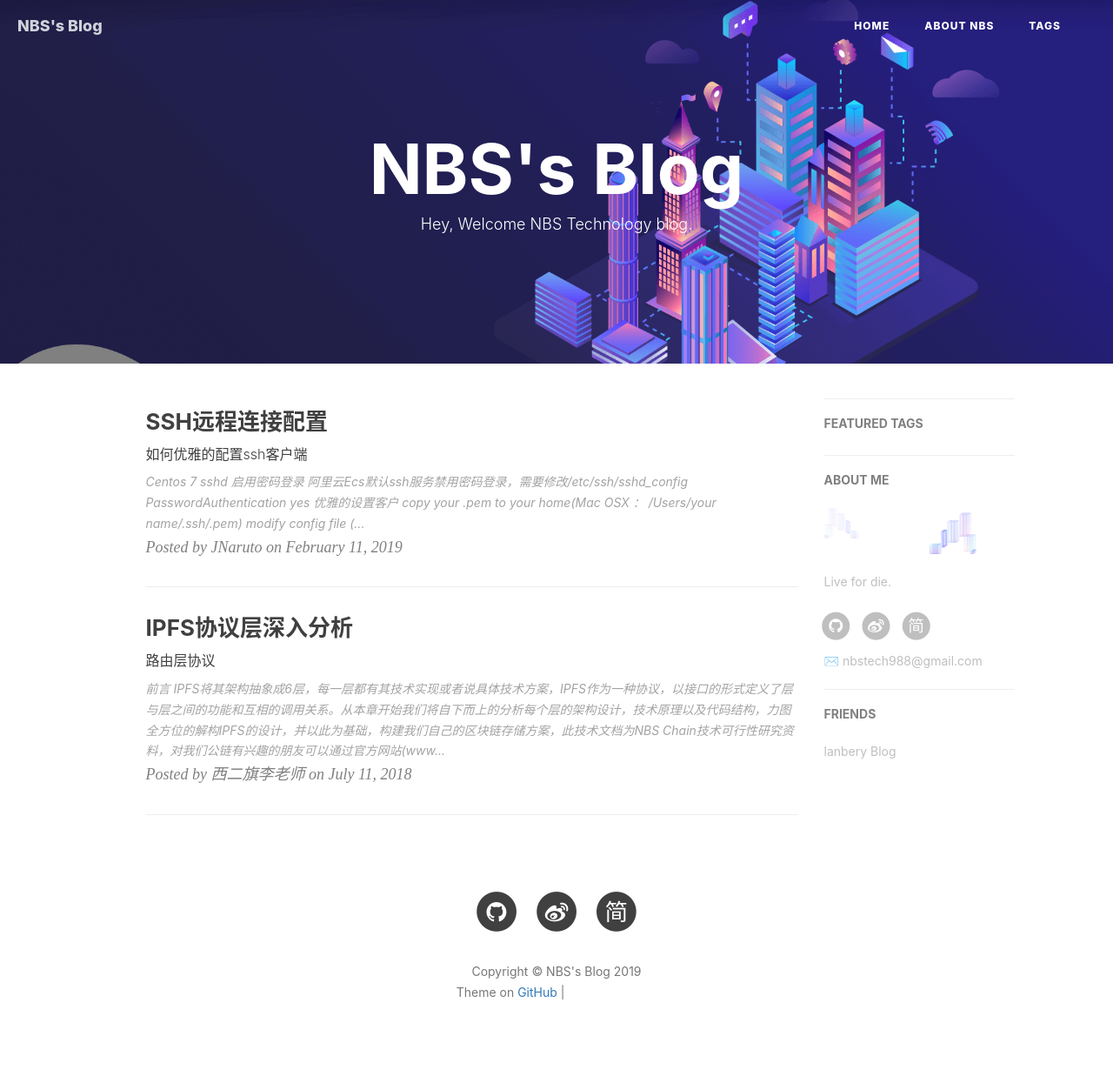
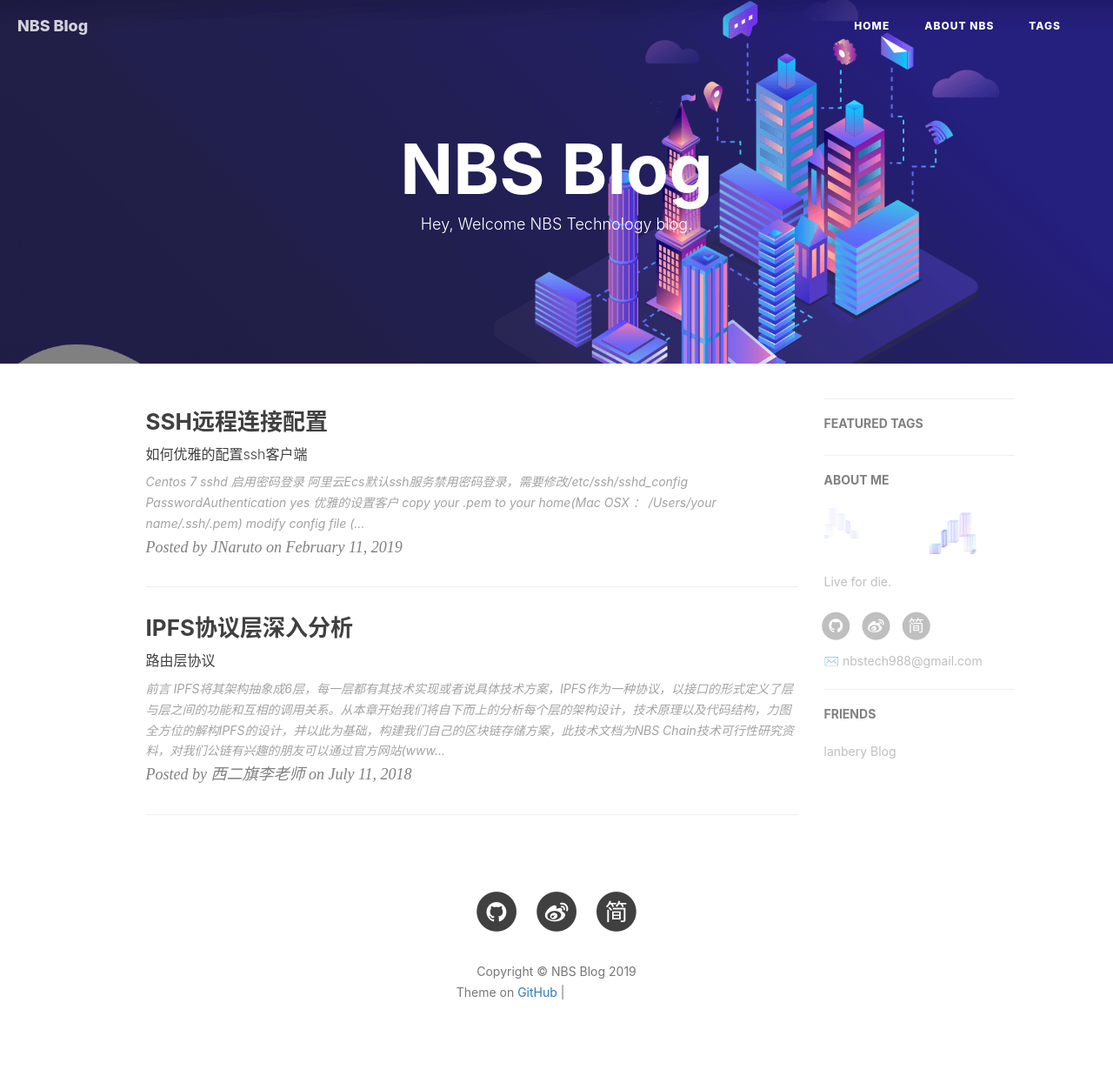
Before and after one commit to NBSChain/nbschain.github.io, a Jekyll site: the page built from index.html, in a window 1280 px wide. Shown: the whole page at 87% size. Built offline with Jekyll 4.4.1, drawn with Linux system fonts in a browser that asks for light colours; nearby versions of some CDN libraries; the list of posts is cut into pages by our own code; comment, search, counter and statistics services are not loaded; part of the change alters nothing that is shown; grey boxes are pictures that could not be loaded.

```diff
--- a/_config.yml
+++ b/_config.yml
@@ -1,6 +1,6 @@
 # Site settings
-title: NBS's Blog
-SEOTitle: NBS技术团队的博客 | NBS's Blog
+title: NBS Blog
+SEOTitle: NBS 技术博客 | NBS Technology Blog | Next BlockChain System
 header-img: img/banner_bg.png
 email: nbstech988@gmail.com
 description: "Live for die."
```
